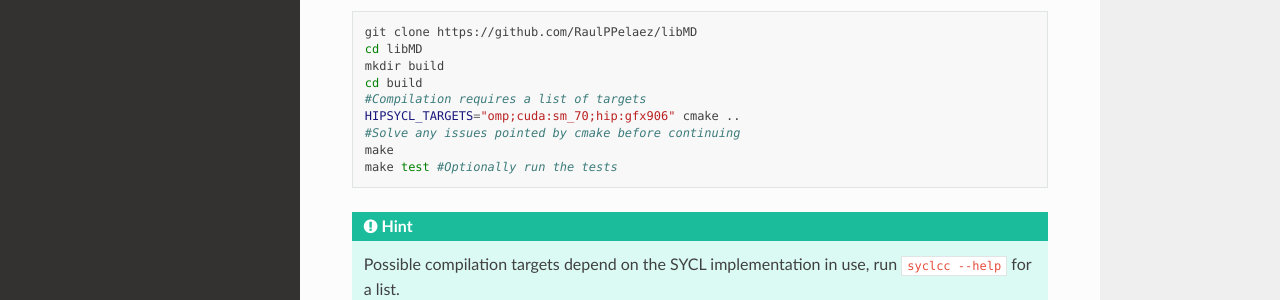
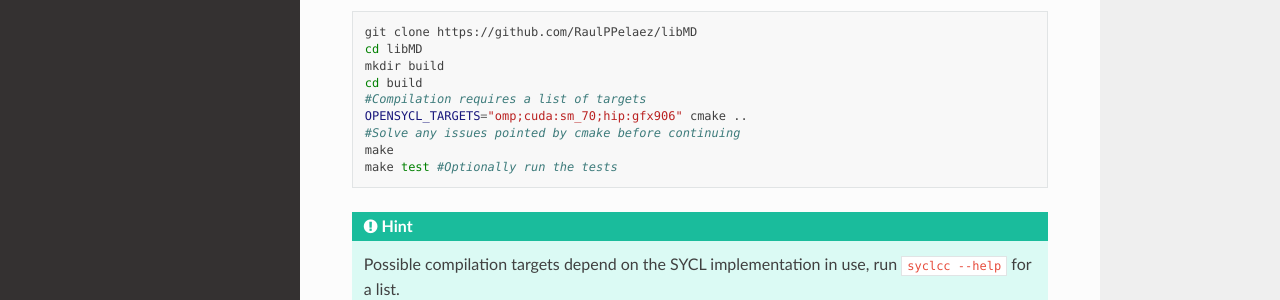
Before and after one commit to RaulPPelaez/libmd, a Sphinx documentation site: the page built from doc/Compiling.rst, in a window 1280 px wide and 1259 px high. Shown: the part 683-983 px from the top of the window. Built offline with Sphinx 7.4.7 and the Read the Docs theme 2.0.0, drawn with Linux system fonts in a browser that asks for light colours; formulas are drawn with MathJax 3; pages that are not in the unit, such as notebooks, are missing from menus.

Commit message:
Change hipSYCL to OpenSYCL

```diff
--- a/CMakeLists.txt
+++ b/CMakeLists.txt
@@ -2,7 +2,7 @@
 project(libmd VERSION 0.1)
 set(CMAKE_MODULE_PATH ${CMAKE_MODULE_PATH} ${PROJECT_SOURCE_DIR}/../cmake)
 set (CMAKE_CXX_STANDARD 20)
-find_package(hipSYCL CONFIG REQUIRED)
+find_package(OpenSYCL CONFIG REQUIRED)
 
 set(MD_LOG_LEVEL 15 CACHE STRING "Log level")
 add_compile_definitions(MD_LOG_LEVEL=${MD_LOG_LEVEL})
--- a/doc/Compiling.rst
+++ b/doc/Compiling.rst
@@ -23,7 +23,7 @@
 	  mkdir build
 	  cd build
 	  #Compilation requires a list of targets
-	  HIPSYCL_TARGETS="omp;cuda:sm_70;hip:gfx906" cmake ..
+	  OPENSYCL_TARGETS="omp;cuda:sm_70;hip:gfx906" cmake ..
 	  #Solve any issues pointed by cmake before continuing
 	  make
 	  make test #Optionally run the tests
--- a/doc/index.rst
+++ b/doc/index.rst
@@ -58,8 +58,7 @@
   //neighbors[i]: The number of neighbors of particle i
   //neighbor_indices[i * max_num_neighbors + j]: The index of the jth neighbor of particle i
   //max_num_neighbors: The maximum number of neighbors of any particle
-  sycl::host_accessor neighbors_acc{neighbors, sycl::read_only};
-  std::cout<<"Number of neighbors of particle 0: "<<neighbors_acc[0]<<std::endl;
+  std::cout<<"Number of neighbors of particle 0: "<<neighbors[0]<<std::endl;
 
 
 
```
